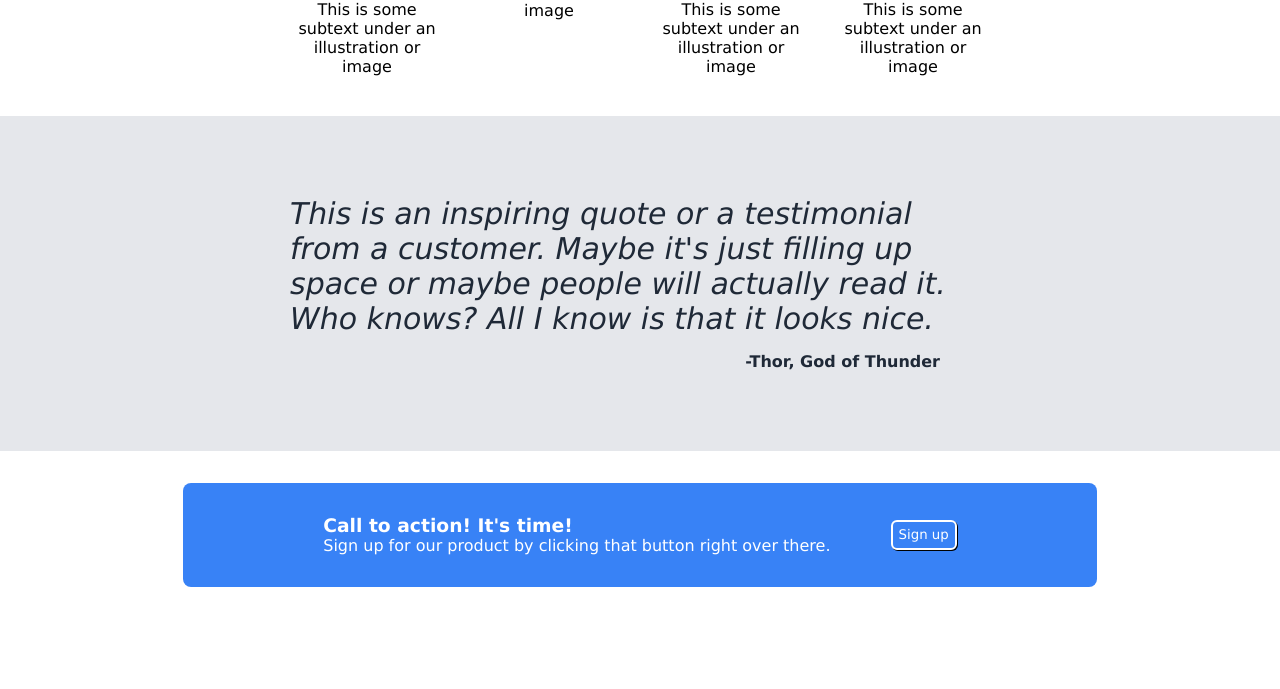
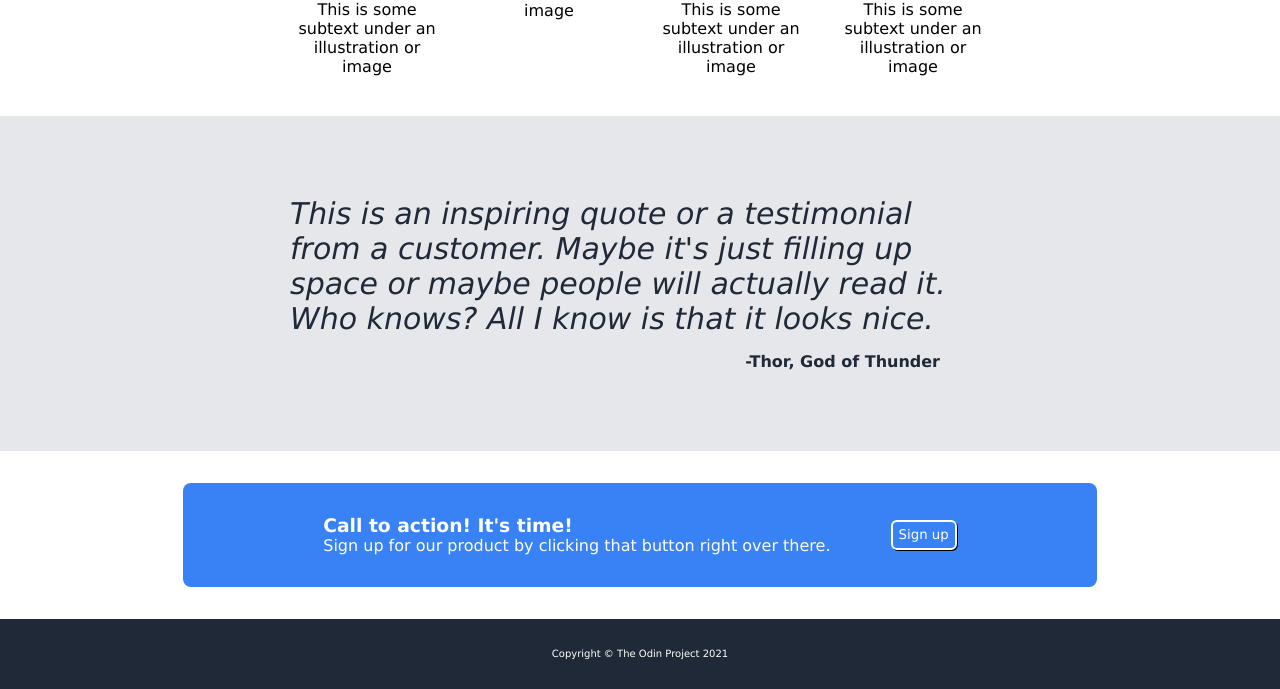
Before and after one commit to JSproose/odin-landing-page, a plain HTML site: page index.html in a window 1280 px wide. Shown: the part 596-1285 px from the top of the page. Before the commit the page ends 1215 px from the top, so only its background shows below. Drawn offline with Linux system fonts and the light colour scheme.

Commit message:
Add footer section

```diff
--- a/index.html
+++ b/index.html
@@ -61,5 +61,9 @@
         </div>
     </div>
 
+    <footer>
+        Copyright © The Odin Project 2021
+    </footer>
+
 </body>
 </html>
--- a/styles.css
+++ b/styles.css
@@ -164,6 +164,20 @@ header {
     box-shadow: 1px 1px black;
 }
 
+/* End Call to Action */
+
+/* Start Footer */
+
+footer {
+    color:white;
+    background-color:#1f2937;
+    display: flex;
+    align-items: center;
+    justify-content: center;
+    font-size: 10px;
+    height:70px
+}
+
 
 
 
```
